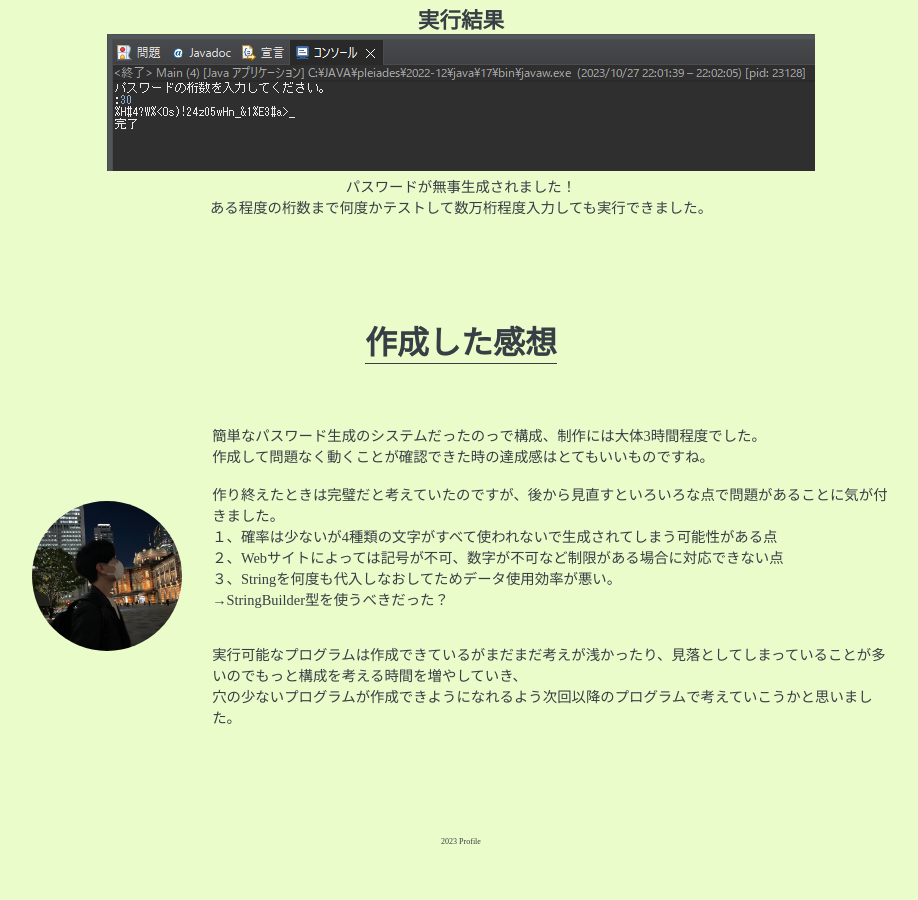
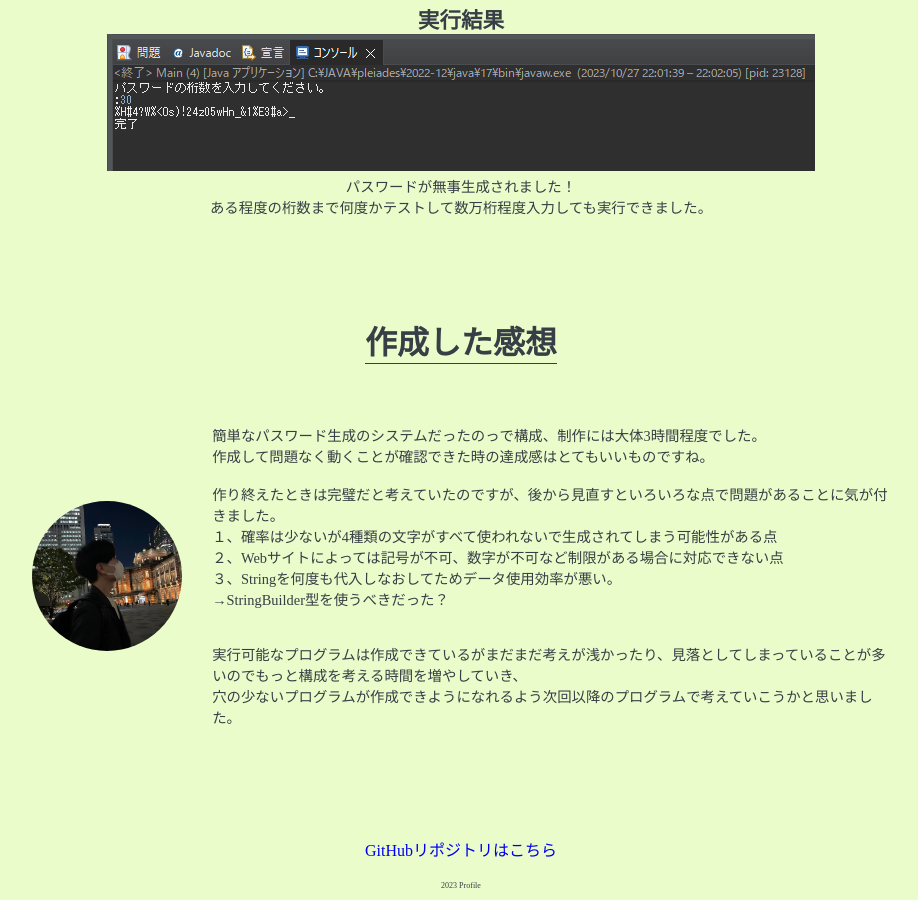
Before and after one commit to 1996OH/profile, a plain HTML site: page passIndex.html in a window 1280 px wide. Shown: the part 2367-3267 px from the top of the page, without its empty margins (179-1097 px from the left). Before the commit the page ends 3223 px from the top, so only its background shows below. Drawn offline with Linux system fonts and the light colour scheme; some packages are replaced by stand-ins of ours.

Commit message:
GitHubのURLを追加。

```diff
--- a/pass.css
+++ b/pass.css
@@ -94,7 +94,14 @@ comment
 #comment .text {
   text-align: left;
 }
-
+/*-------------------------------------------
+url
+-------------------------------------------*/
+#url {
+  font-size: 1rem;
+  padding: 10px 0;
+  text-align: center;
+}
 /*-------------------------------------------
 footer
 -------------------------------------------*/
--- a/passIndex.html
+++ b/passIndex.html
@@ -94,6 +94,7 @@
           </div>
         </div>
       </section>
+      <p id="url"><a href="https://github.com/ObaseHiroyuki/PasswordMake">GitHubリポジトリはこちら</a></p>
 
  </main>
     <footer id="footer">
```
